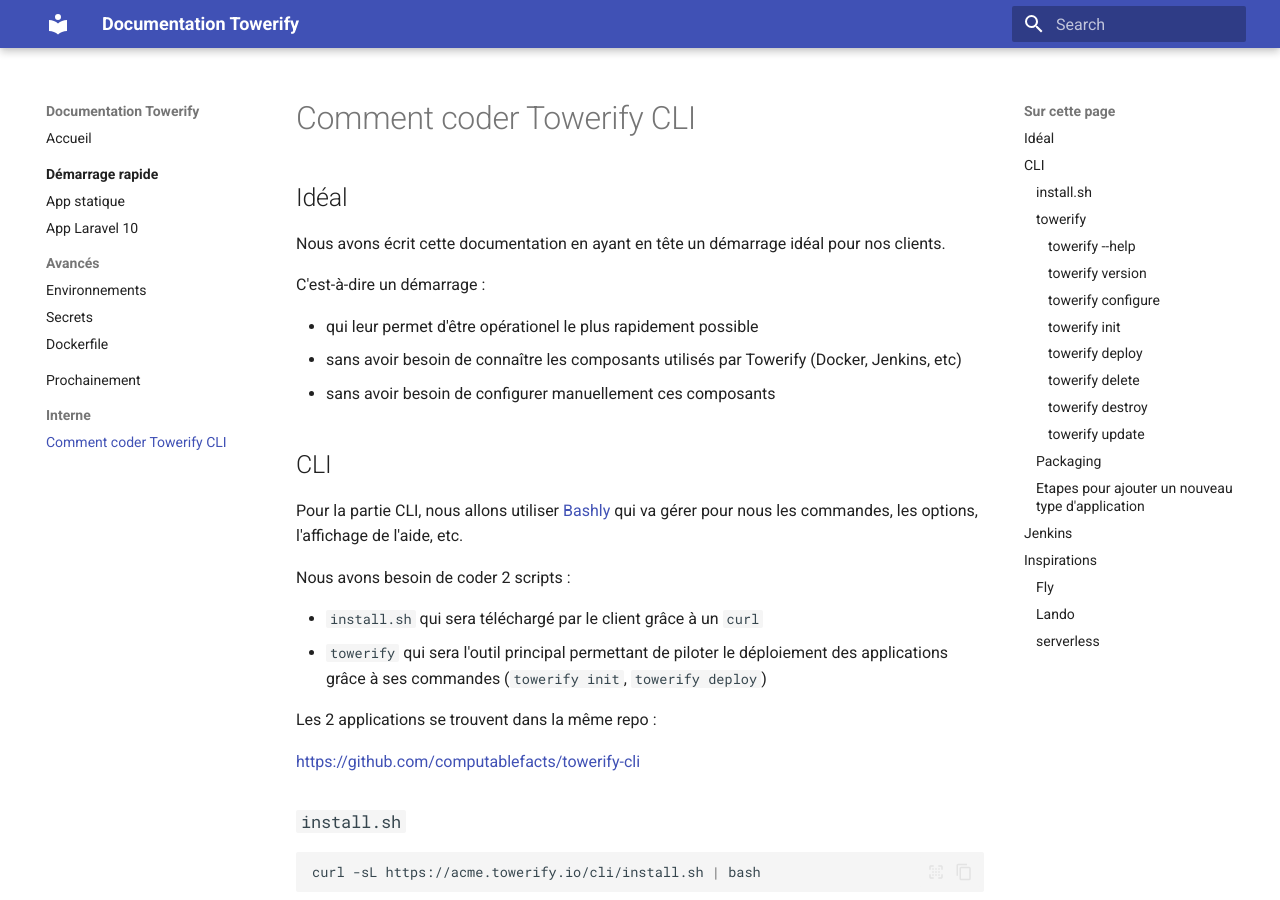
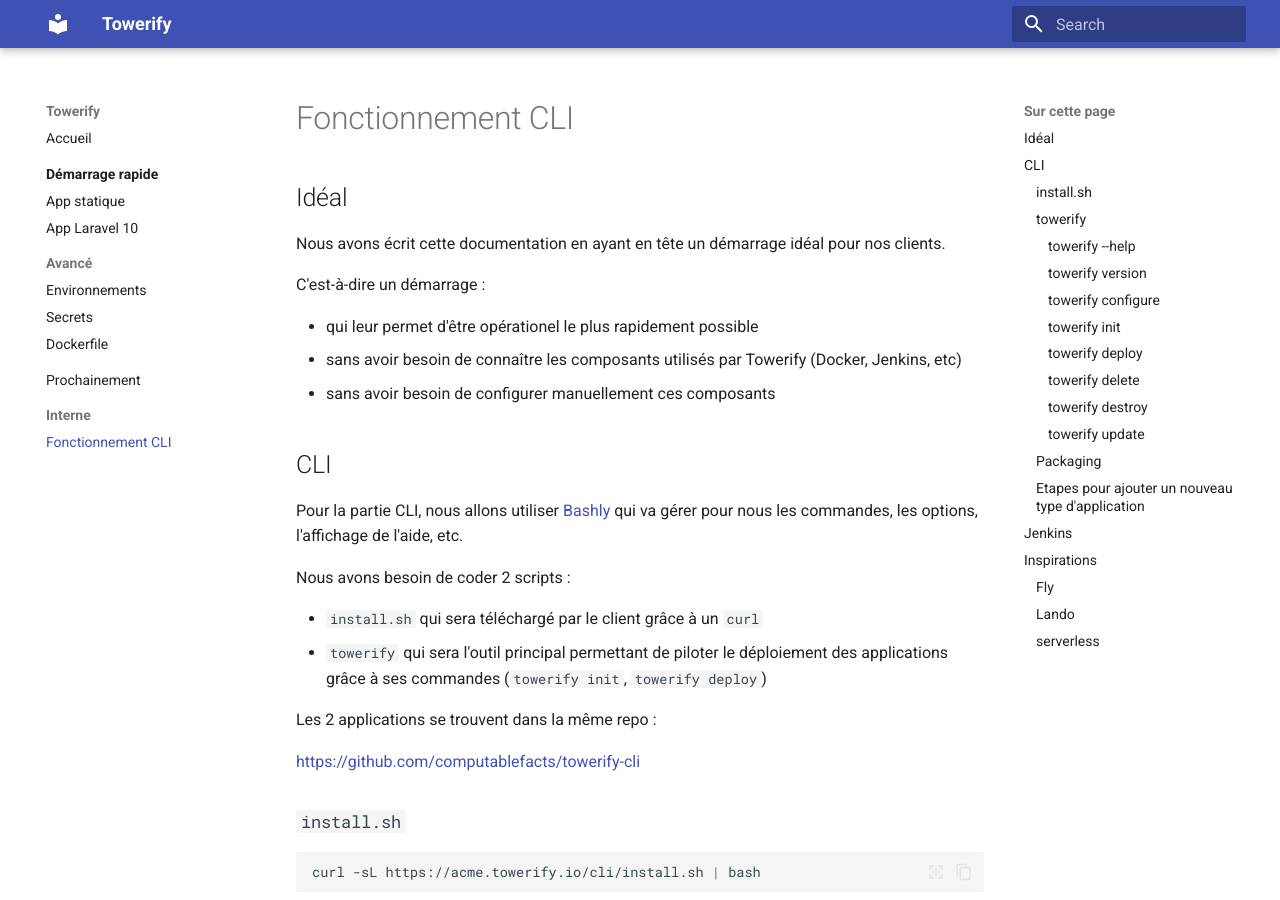
Before and after one commit to computablefacts/towerify-docs, an MkDocs documentation site: the page built from docs/develop/coder.md, in a window 1280 px wide and 900 px high. Built offline with MkDocs 1.6.1 and Material for MkDocs 9.7.7, drawn with Linux system fonts in a browser that asks for light colours.

Commit message:
Small text changes

```diff
--- a/docs/develop/coder.md
+++ b/docs/develop/coder.md
@@ -1,4 +1,4 @@
-# Comment coder Towerify CLI
+# Fonctionnement CLI
 
 ## Idéal
 
--- a/mkdocs.yml
+++ b/mkdocs.yml
@@ -1,6 +1,6 @@
 # yaml-language-server: $schema=https://squidfunk.github.io/mkdocs-material/schema.json
 
-site_name: Documentation Towerify
+site_name: Towerify
 site_url: https://docs.towerify.io/
 
 # Page tree
@@ -10,7 +10,7 @@
     - demarrage-rapide/index.md
     - App statique: demarrage-rapide/app-static.md
     - App Laravel 10: demarrage-rapide/app-laravel-10.md
-  - Avancés:
+  - Avancé:
     - Environnements: avances/environments.md
     - Secrets: avances/secrets.md
     - Dockerfile: avances/mydockerfile.md
```
